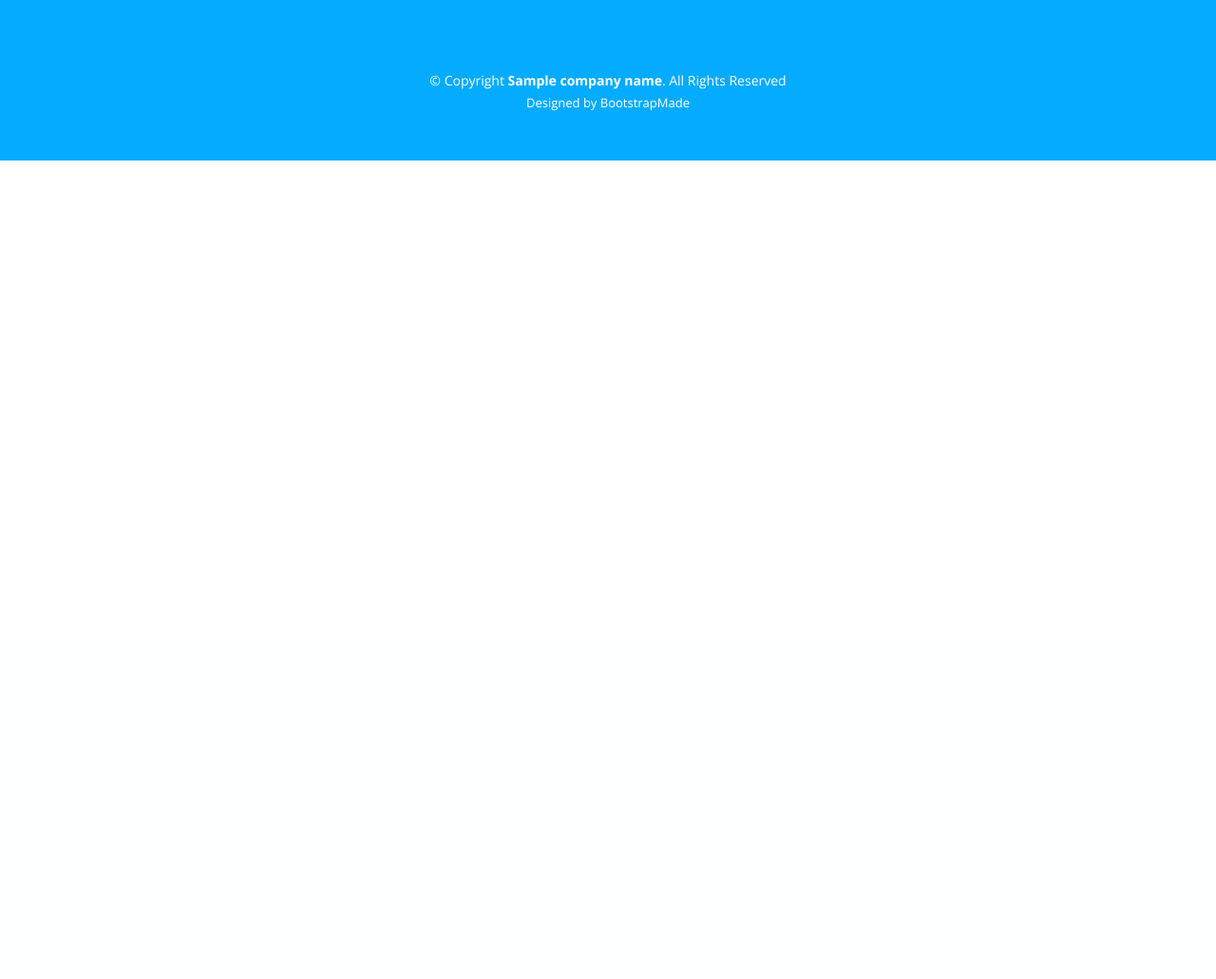
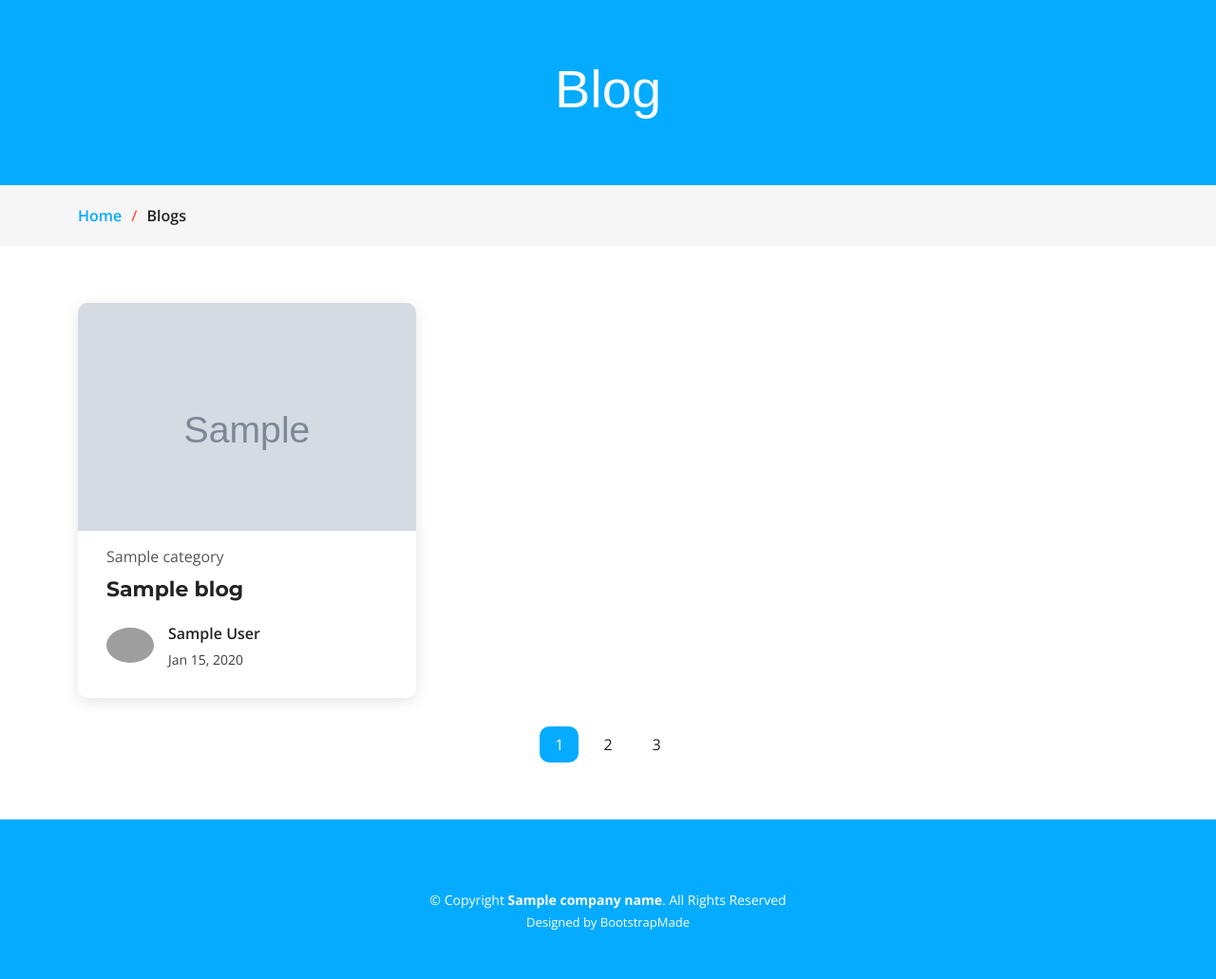
Before and after one commit to NMMalika/companywebapage, a Django app: template templates/blogs.html in a window 1280 px wide. Shown: the part 130-1161 px from the top of the page at 95% size. Before the commit the page ends 299 px from the top, so only its background shows below. Run offline with Django 3.2, Linux system fonts and the light colour scheme; the template is opened without the code that fills it: most values are stand-ins (such as "Sample title", 1, 10 or a date in 2020); grey boxes marked "Sample" are stand-in pictures; some libraries are stand-ins or nearby versions; grey boxes are pictures that could not be loaded.

Commit message:
paginator blogs

```diff
--- a/app/views.py
+++ b/app/views.py
@@ -6,6 +6,7 @@ from django.conf import settings
 from django.template.loader import render_to_string
 from django.contrib import messages
 from django.utils import timezone
+from django.core.paginator import Paginator
 
 
 # Create your views here.
@@ -97,8 +98,11 @@ def blog_detail(request,blog_id):
      return render(request, "blog_detail.html", context)
 def blogs(request):
      all_blogs=Blog.objects.all().order_by('-created_at')
+     paginator=Paginator(all_blogs,2)
+     blogs= paginator.page(1)
+     page_number=1
      context={
-          "all_blogs":all_blogs,
+          "blogs":all_blogs,
 
           }
      return render(request, "blogs.html",context)
--- a/templates/blogs.html
+++ b/templates/blogs.html
@@ -1,8 +1,81 @@
 {% extends "assets/main.html" %}
 {% load static %}
 {% block mainContent %}
-{% for blog in all_blogs%}
 
-{% endfor %}
+
+     <main id="main">
+
+    <!-- ======= Breadcrumbs ======= -->
+    <div class="breadcrumbs">
+      <div class="page-header d-flex align-items-center" style="background-image: url('');">
+        <div class="container position-relative">
+          <div class="row d-flex justify-content-center">
+            <div class="col-lg-6 text-center">
+              <h2>Blog</h2>
+            </div>
+          </div>
+        </div>
+      </div>
+      <nav>
+        <div class="container">
+          <ol>
+            <li><a href="{% url "home" %}z">Home</a></li>
+            <li>Blogs</li>
+          </ol>
+        </div>
+      </nav>
+    </div><!-- End Breadcrumbs -->
+
+    <!-- ======= Blog Section ======= -->
+    <section id="blog" class="blog">
+      <div class="container" data-aos="fade-up">
+
+        <div class="row gy-4 posts-list">
+         {% for blog in blogs %}
+        <div class="col-xl-4 col-md-6">
+            <article>
+
+              <div class="post-img">
+                <img src="{% static blog.blog_image%}" alt="" class="img-fluid">
+              </div>
+
+              <p class="post-category">{{blog.category}}</p>
+
+              <h2 class="title">
+                <a href="{% url "blog_detail" blog_id=blog.id %}">{{blog.title}}</a>
+              </h2>
+
+              <div class="d-flex align-items-center">
+                <img src="assets/img/blog/blog-author.jpg" alt="" class="img-fluid post-author-img flex-shrink-0">
+                <div class="post-meta">
+                  <p class="post-author-list">{{blog.author.first_name}} {{blog.author.last_name}}</p>
+                  <p class="post-date">
+                    <time datetime="2022-01-01">{{blog.created_at|date:"M j, Y"}}</time>
+                  </p>
+                </div>
+              </div>
+
+            </article>
+          </div><!-- End post list item -->
+
+          {% endfor %}
+        </div>
+
+
+        <div class="blog-pagination">
+          <ul class="justify-content-center">
+            <li class="active"><a href="#">1</a></li>
+            <li><a href="#">2</a></li>
+            <li><a href="#">3</a></li>
+          </ul>
+        </div><!-- End blog pagination -->
+
+      </div>
+    </section><!-- End Blog Section -->
+
+  </main><!-- End #main -->
+
+
+
 
 {% endblock %}
```
